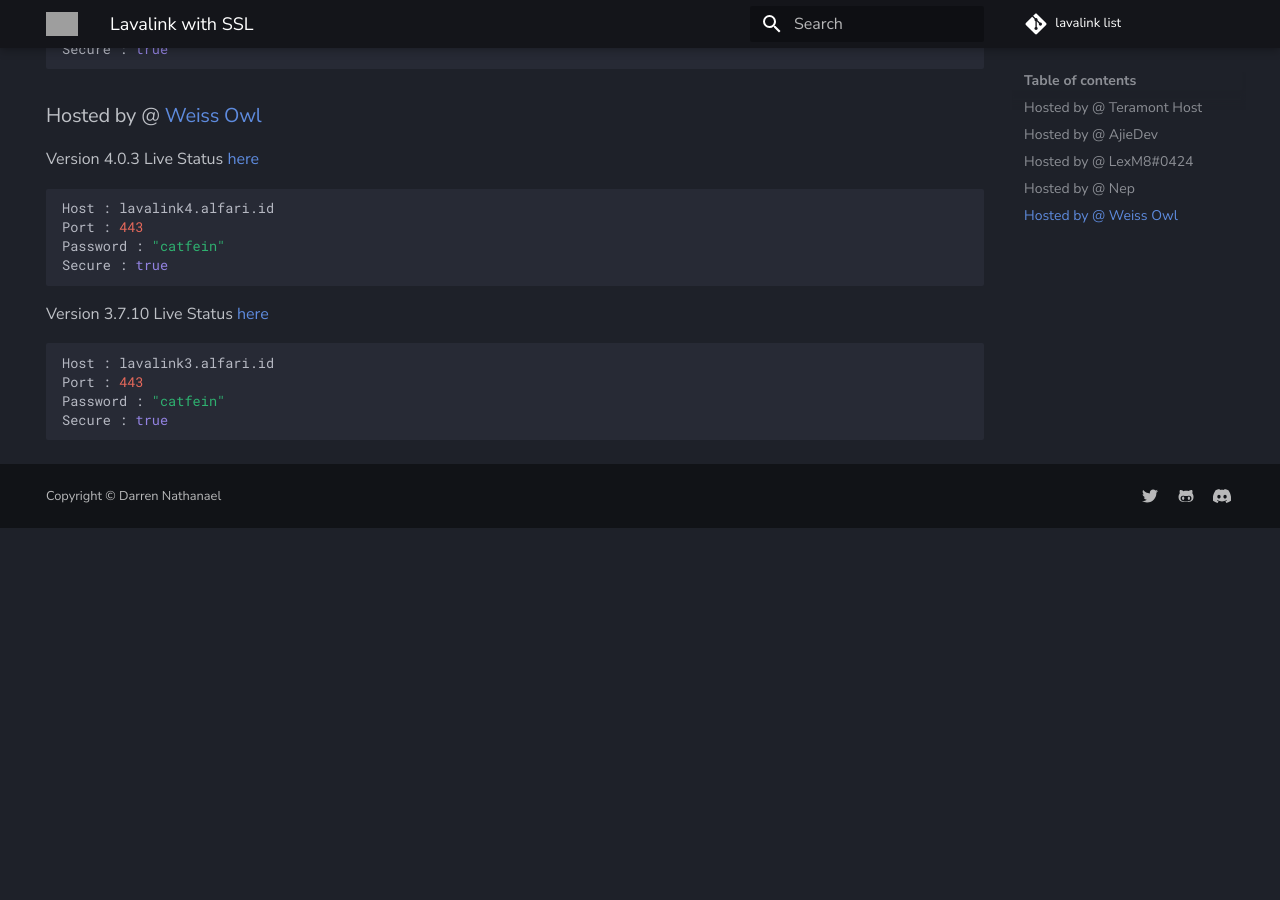
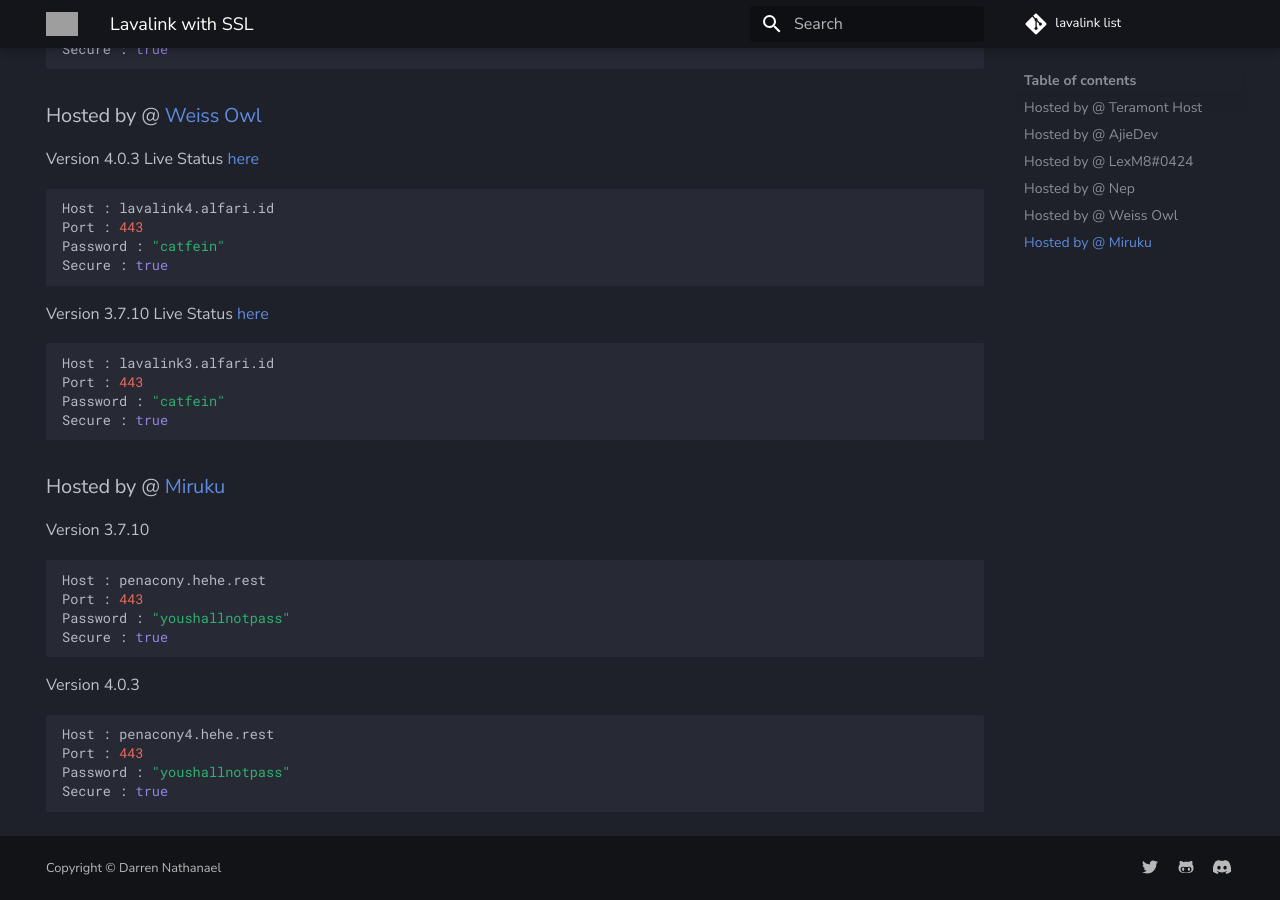
Before and after one commit to DarrenOfficial/lavalink-list, an MkDocs documentation site: the page built from docs/SSL/lavalink-with-ssl.md, in a window 1280 px wide and 900 px high, scrolled down 1946 px. Built offline with MkDocs 1.6.1 and Material for MkDocs 9.7.7, drawn with Linux system fonts in a browser that asks for light colours; comment, search, counter and statistics services are not loaded; before the commit the page ends 2474 px from its top, so only the background shows below that; grey boxes are pictures that could not be loaded.

Commit message:
Added "Penacony"

````diff
--- a/docs/SSL/lavalink-with-ssl.md
+++ b/docs/SSL/lavalink-with-ssl.md
@@ -110,3 +110,20 @@ Port : 443
 Password : "catfein"
 Secure : true
 ```
+
+### Hosted by @ [Miruku](https://github.com/sprucecellodev125)
+Version 3.7.10
+```bash
+Host : penacony.hehe.rest
+Port : 443
+Password : "youshallnotpass"
+Secure : true
+```
+
+Version 4.0.3
+```bash
+Host : penacony4.hehe.rest
+Port : 443
+Password : "youshallnotpass"
+Secure : true
+```
````
